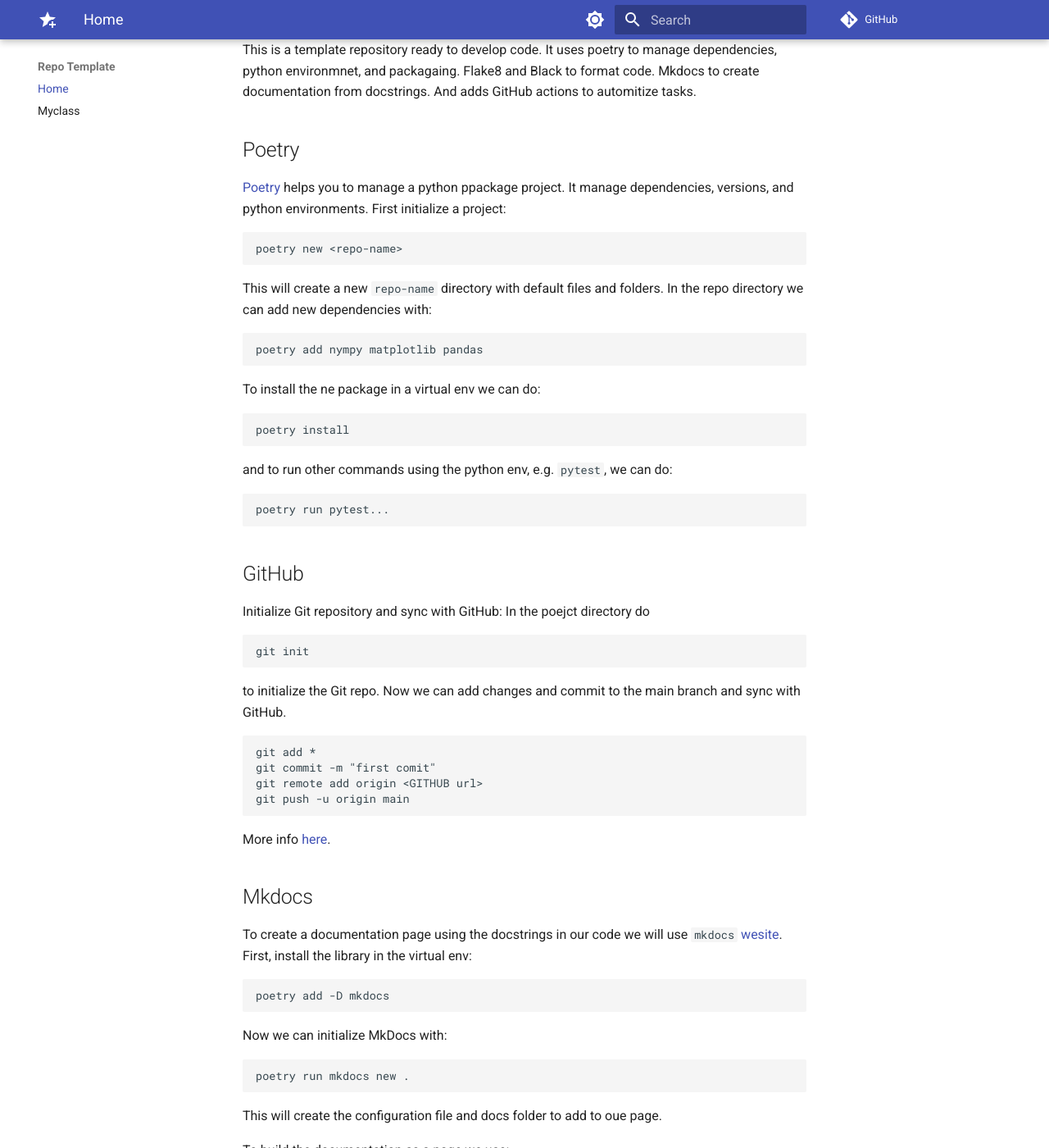
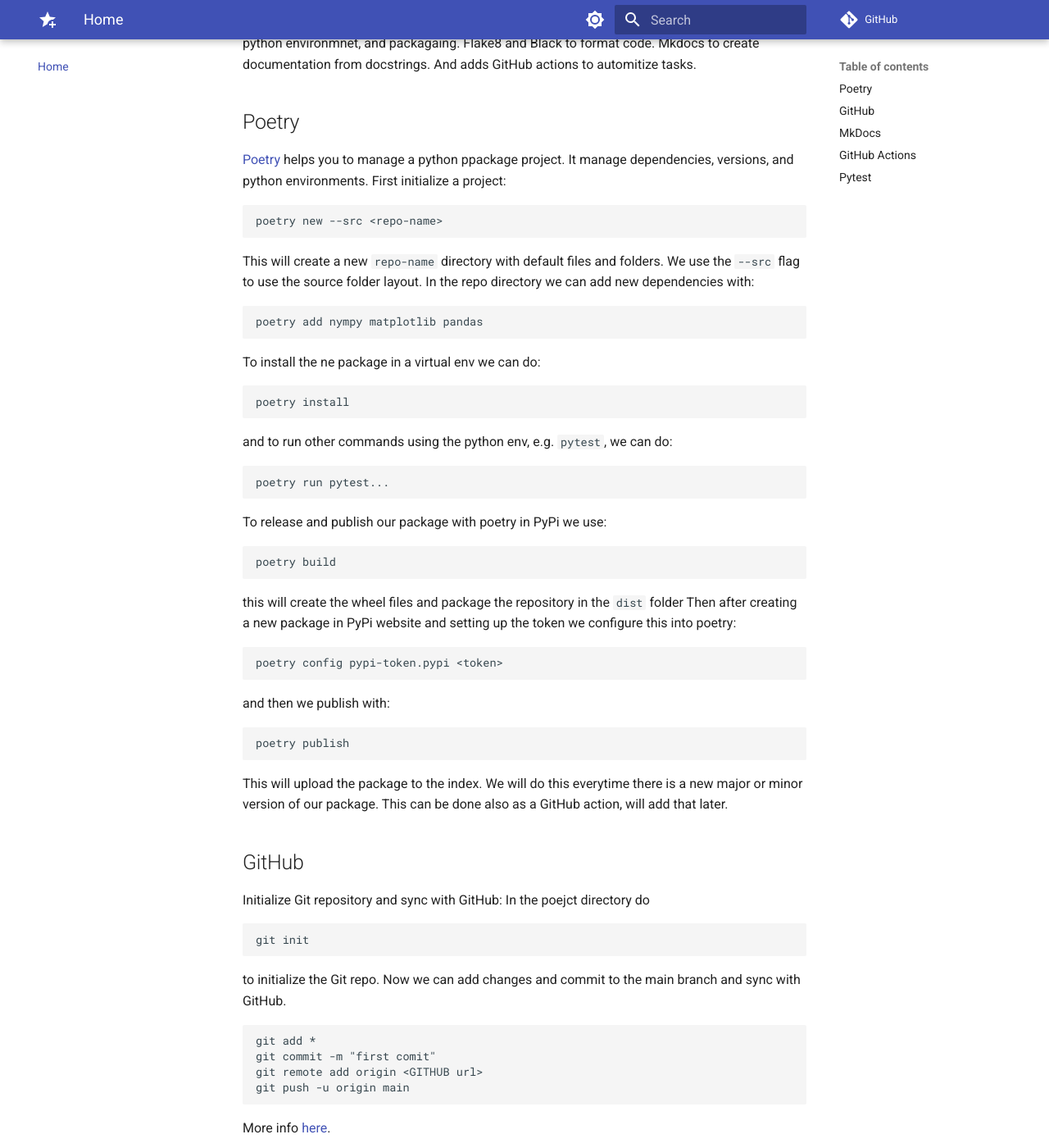
Before and after one commit to jorgemarpa/repo-template, an MkDocs documentation site: the page built from docs/index.md, in a window 1280 px wide and 1400 px high, scrolled down 213 px. Shown: the whole window at 82% size. Built offline with MkDocs 1.6.1 and Material for MkDocs 9.7.7, drawn with Linux system fonts in a browser that asks for light colours; comment, search, counter and statistics services are not loaded; the version menu is left out; some of the changed text lies outside the part shown.

Commit message:
working mkdocs

````diff
--- a/docs/index.md
+++ b/docs/index.md
@@ -1,5 +1,3 @@
-# Welcome to MkDocs
-
 # Template Repo
 
 This is a template repository ready to develop code. It uses poetry to manage dependencies, python environmnet, and packagaing. Flake8 and Black to format code. Mkdocs to create documentation from docstrings. And adds GitHub actions to automitize tasks.
@@ -10,10 +8,11 @@
 First initialize a project:
 
 ```
-poetry new <repo-name>
+poetry new --src <repo-name>
 ```
 
 This will create a new `repo-name` directory with default files and folders.
+We use the `--src` flag to use the source folder layout.
 In the repo directory we can add new dependencies with:
 
 ```
@@ -30,6 +29,23 @@
 ```
 poetry run pytest...
 ```
+
+To release and publish our package with poetry in PyPi we use:
+```
+poetry build
+```
+this will create the wheel files and package the repository in the `dist` folder
+Then after creating a new package in PyPi website and setting up the token we configure this into poetry:
+
+```
+poetry config pypi-token.pypi <token>
+```
+and then we publish with:
+```
+poetry publish
+```
+This will upload the package to the index. We will do this everytime there is a new major or minor version of our package. This can be done also as a GitHub action, will add that later.
+
 
 ## GitHub
 
@@ -48,30 +64,37 @@
 ```
 More info [here](https://docs.github.com/en/repositories/creating-and-managing-repositories/quickstart-for-repositories?tool=webui).
 
-## Mkdocs
+## MkDocs
 
 To create a documentation page using the docstrings in our code we will use `mkdocs` [wesite](https://docs.readthedocs.io/en/stable/intro/getting-started-with-mkdocs.html).
 First, install the library in the virtual env:
 ```
-poetry add -D mkdocs
+poetry add -G dev mkdocs mkdocstrings mkdocs-material
 ```
 
 Now we can initialize MkDocs with:
 ```
 poetry run mkdocs new .
 ```
-This will create the configuration file and docs folder to add to oue page.
+This will create the configuration file and docs folder to add to our page.
 
 To build the documentation as a page we use:
 ```
+poetry run mkdocs build
 poetry run mkdocs serve
 ```
-This will build the documentation and creater a local view of the poge to visualize in our browser.
+This will build the documentation and creater a local view of the page to visualize in our browser.
+
+TO deploy the the page to Github branch with the documentation we do
+```
+poetry run mkdocs gh-deploy
+```
+this will create the website [https://jorgemarpa.github.io/repo-template/](https://jorgemarpa.github.io/repo-template/) which has the documentation we have created.
 
 ## GitHub Actions
 
 This are automatic actions that happens during pushing new commits and/or pull request. We can configure these actions in a `yml` file in the `.github/workflows` directory.
-In this template we hace one for `flake8`, `black` and `pytest`.
+In this template we have one for `ruff`, `deploy-mkdocs`, `pytest`, and `dependabot`.
 
 ## Pytest
 
--- a/mkdocs.yml
+++ b/mkdocs.yml
@@ -1,12 +1,28 @@
 site_name: Repo Template
 nav:
   - Home: index.md
-  - Myclass: myclass.md
+  - API:
+    - myclass.md
+
+extra:
+    social:
+      - icon: fontawesome/brands/github
+        link: https://github.com/jorgemarpa
+    version:
+      provider: mike
+      default: stable
+
+copyright: Copyright &copy; 2025 Jorge Martinez-Palomera
 
 theme:
   name: "material"
   icon:
     logo: material/star-plus
+  features:
+    - navigation.footer
+    - header.autohide
+    - navigation.tabs
+
   palette:
 
     # Palette toggle for light mode
@@ -44,7 +60,5 @@
             show_symbol_type_heading: true
             show_root_heading: true
             show_source: false
-
-      custom_templates: templates
       watch:
         - src/repo_template
````
Also changed, not shown: docs/myclass.md (+1 -1 lines), 1 other file.
